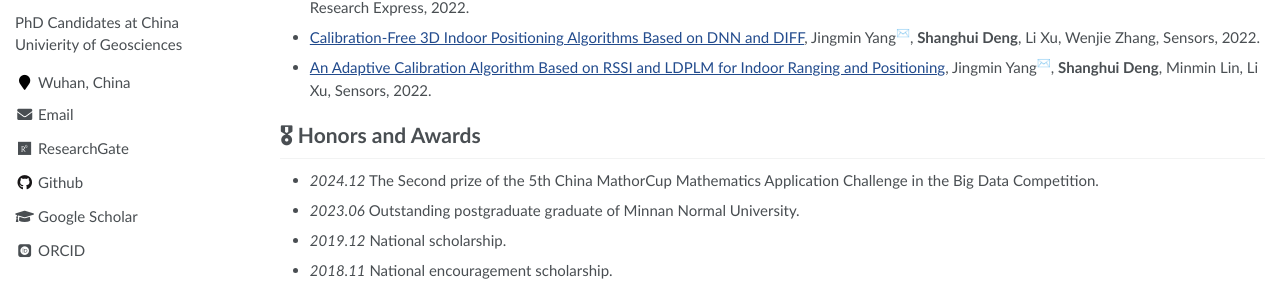
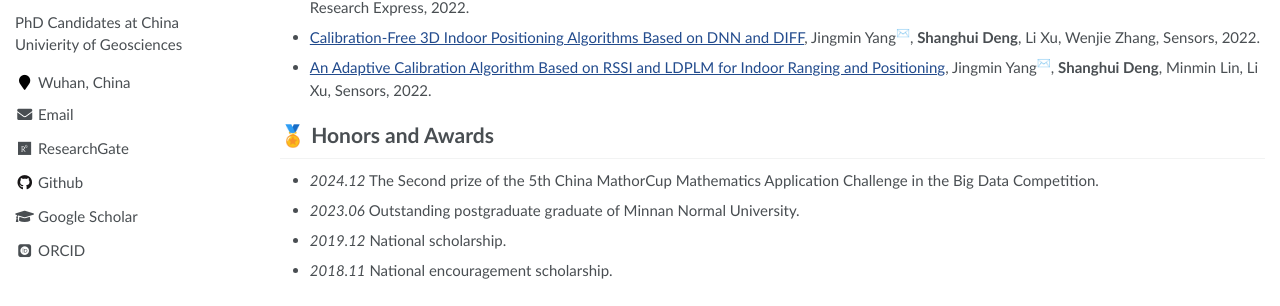
Before and after one commit to Shanghui-Deng/Shanghui-Deng.github.io, a Jekyll site: the page built from _pages/about.md, in a window 1280 px wide and 900 px high, scrolled down 728 px. Shown: the part 309-615 px from the top of the window. Built offline with Jekyll 4.4.1, drawn with Linux system fonts in a browser that asks for light colours; some web fonts are replaced.

```diff
--- a/_pages/about.md
+++ b/_pages/about.md
@@ -56,7 +56,7 @@ Under Review\\
 - [An Adaptive Calibration Algorithm Based on RSSI and LDPLM for Indoor Ranging and Positioning](https://www.mdpi.com/1424-8220/22/15/5689), Jingmin Yang<sup>✉️</sup>, **Shanghui Deng**, Minmin Lin, Li Xu, Sensors, 2022.
 
 
-# 🎖 Honors and Awards
+# 🏅 Honors and Awards
 - *2024.12* The Second prize of the 5th China MathorCup Mathematics Application Challenge in the Big Data Competition.
 - *2023.06* Outstanding postgraduate graduate of Minnan Normal University.
 - *2019.12* National scholarship.
```
